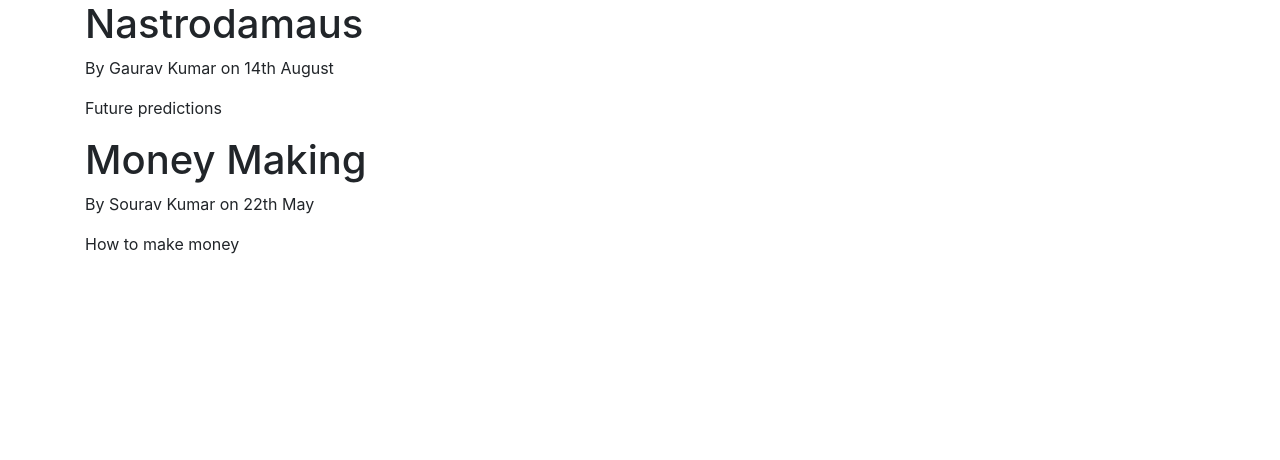
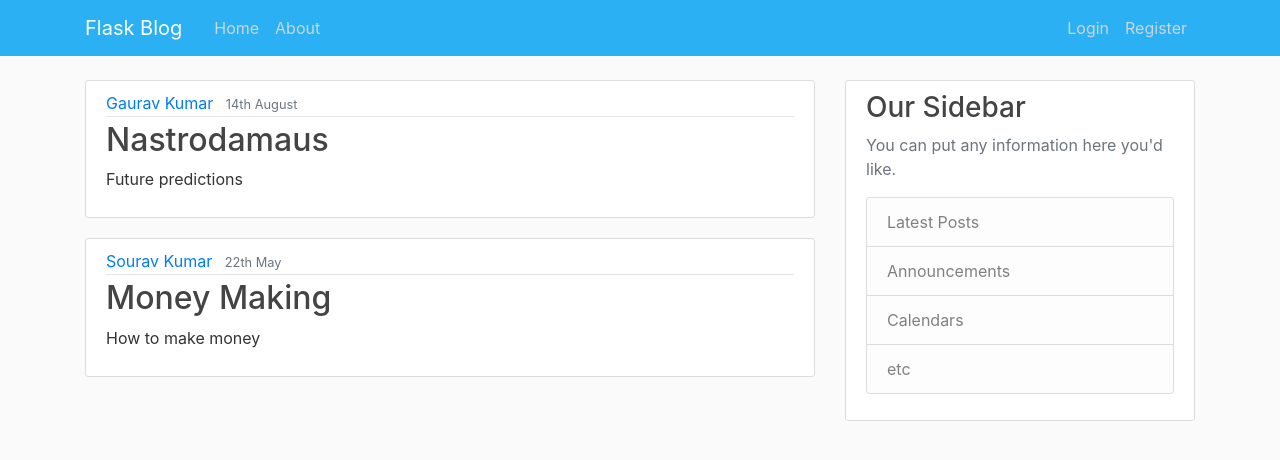
Before and after one commit to Anonymousgaurav/Flask_blog_app, a Flask app: page / in a window 1280 px wide. Shown: the top 460 px of the page. Run offline with Flask 2, Linux system fonts and the light colour scheme.

Commit message:
basic_html files added

```diff
--- a/static/main.css
+++ b/static/main.css
@@ -9,7 +9,7 @@ h1, h2, h3, h4, h5, h6 {
 }
 
 .bg-steel {
-  background-color: #5f788a;
+  background-color: #2ab0f3;
 }
 
 .site-header .navbar-nav .nav-link {
--- a/templates/home.html
+++ b/templates/home.html
@@ -1,8 +1,18 @@
 {% extends "layout.html" %}
 {% block content %}
 {% for post in posts %}
-<h1> {{ post.title }}</h1>
-<p> By {{post.author}} on {{post.date_posted}} </p>
-<p> {{ post.content }} </p>
+
+
+<article class="media content-section">
+    <div class="media-body">
+        <div class="article-metadata">
+            <a class="mr-2" href="#">{{ post.author }}</a>
+            <small class="text-muted">{{ post.date_posted }}</small>
+        </div>
+        <h2><a class="article-title" href="#">{{ post.title }}</a></h2>
+        <p class="article-content">{{ post.content }}</p>
+    </div>
+</article>
+
 {% endfor %}
 {% endblock content%}
--- a/templates/layout.html
+++ b/templates/layout.html
@@ -1,14 +1,20 @@
 <!DOCTYPE html>
 <html lang="en">
+
+
 <head>
+
     <!-- Required meta tags -->
     <meta charset="utf-8">
     <meta name="viewport" content="width=device-width, initial-scale=1, shrink-to-fit=no">
+
     <!-- Bootstrap CSS -->
     <link rel="stylesheet" href="https://cdn.jsdelivr.net/npm/bootstrap@4.3.1/dist/css/bootstrap.min.css"
           integrity="sha384-ggOyR0iXCbMQv3Xipma34MD+dH/1fQ784/j6cY/iJTQUOhcWr7x9JvoRxT2MZw1T" crossorigin="anonymous">
 
-    <!--    <link rel="stylesheet" type="text/css" href="{{ url_for('static', filename='main.css') }}">-->
+    <link rel="stylesheet" type="text/css" href="{{ url_for('static', filename='main.css') }}">
+
+
     {% if title %}
     <title> Flask Blog - {{ title }}</title>
     {% else %}
@@ -17,9 +23,50 @@
 
 </head>
 <body>
-<div class="container">
-    {% block content %}{% endblock %}
-</div>
+
+    <header class="site-header">
+        <nav class="navbar navbar-expand-md navbar-dark bg-steel fixed-top">
+            <div class="container">
+                <a class="navbar-brand mr-4" href="/">Flask Blog</a>
+                <button class="navbar-toggler" type="button" data-toggle="collapse" data-target="#navbarToggle"
+                        aria-controls="navbarToggle" aria-expanded="false" aria-label="Toggle navigation">
+                    <span class="navbar-toggler-icon"></span>
+                </button>
+                <div class="collapse navbar-collapse" id="navbarToggle">
+                    <div class="navbar-nav mr-auto">
+                        <a class="nav-item nav-link" href="/">Home</a>
+                        <a class="nav-item nav-link" href="/about">About</a>
+                    </div>
+                    <!-- Navbar Right Side -->
+                    <div class="navbar-nav">
+                        <a class="nav-item nav-link" href="/login">Login</a>
+                        <a class="nav-item nav-link" href="/register">Register</a>
+                    </div>
+                </div>
+            </div>
+        </nav>
+    </header>
+    <main role="main" class="container">
+      <div class="row">
+        <div class="col-md-8">
+          {% block content %}{% endblock %}
+        </div>
+        <div class="col-md-4">
+          <div class="content-section">
+            <h3>Our Sidebar</h3>
+            <p class='text-muted'>You can put any information here you'd like.
+              <ul class="list-group">
+                <li class="list-group-item list-group-item-light">Latest Posts</li>
+                <li class="list-group-item list-group-item-light">Announcements</li>
+                <li class="list-group-item list-group-item-light">Calendars</li>
+                <li class="list-group-item list-group-item-light">etc</li>
+              </ul>
+            </p>
+          </div>
+        </div>
+      </div>
+    </main>
+
 
 <script src="https://code.jquery.com/jquery-3.3.1.slim.min.js"
         integrity="sha384-q8i/X+965DzO0rT7abK41JStQIAqVgRVzpbzo5smXKp4YfRvH+8abtTE1Pi6jizo"
```
